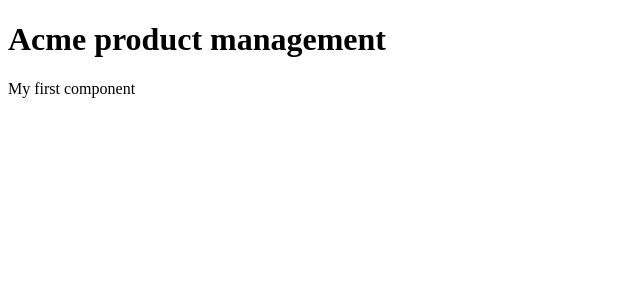
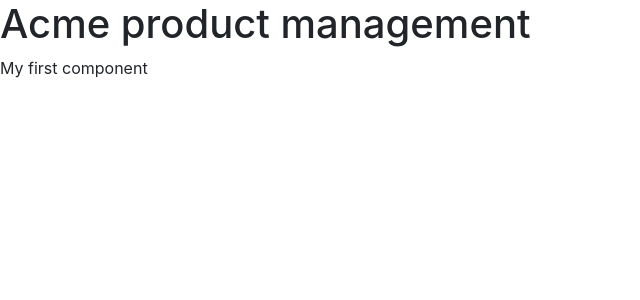
Before and after one commit to maykelmtzd/APM, an Angular app: page / in a window 1280 px wide. Shown: the top 300 px of the page, without its empty margins (0-640 px from the left). Built offline with nearby package versions, Linux system fonts and the light colour scheme.

Commit message:
Adds bootstrap and font-awesome packages.

```diff
--- a/package.json
+++ b/package.json
@@ -20,7 +20,9 @@
     "@angular/platform-browser": "~7.0.0",
     "@angular/platform-browser-dynamic": "~7.0.0",
     "@angular/router": "~7.0.0",
+    "bootstrap": "^4.2.1",
     "core-js": "^2.5.4",
+    "font-awesome": "^4.7.0",
     "rxjs": "~6.3.3",
     "zone.js": "~0.8.26"
   },
--- a/src/styles.css
+++ b/src/styles.css
@@ -1,4 +1,8 @@
 /* You can add global styles to this file, and also import other style files */
+
+@import "~bootstrap/dist/css/bootstrap.min.css";
+@import "~font-awesome/css/font-awesome.min.css";
+
 div.card-header {
  font-size: large;
 }
```
Also changed, not shown: 1 other file (tests, documents, lock files or other folders).
